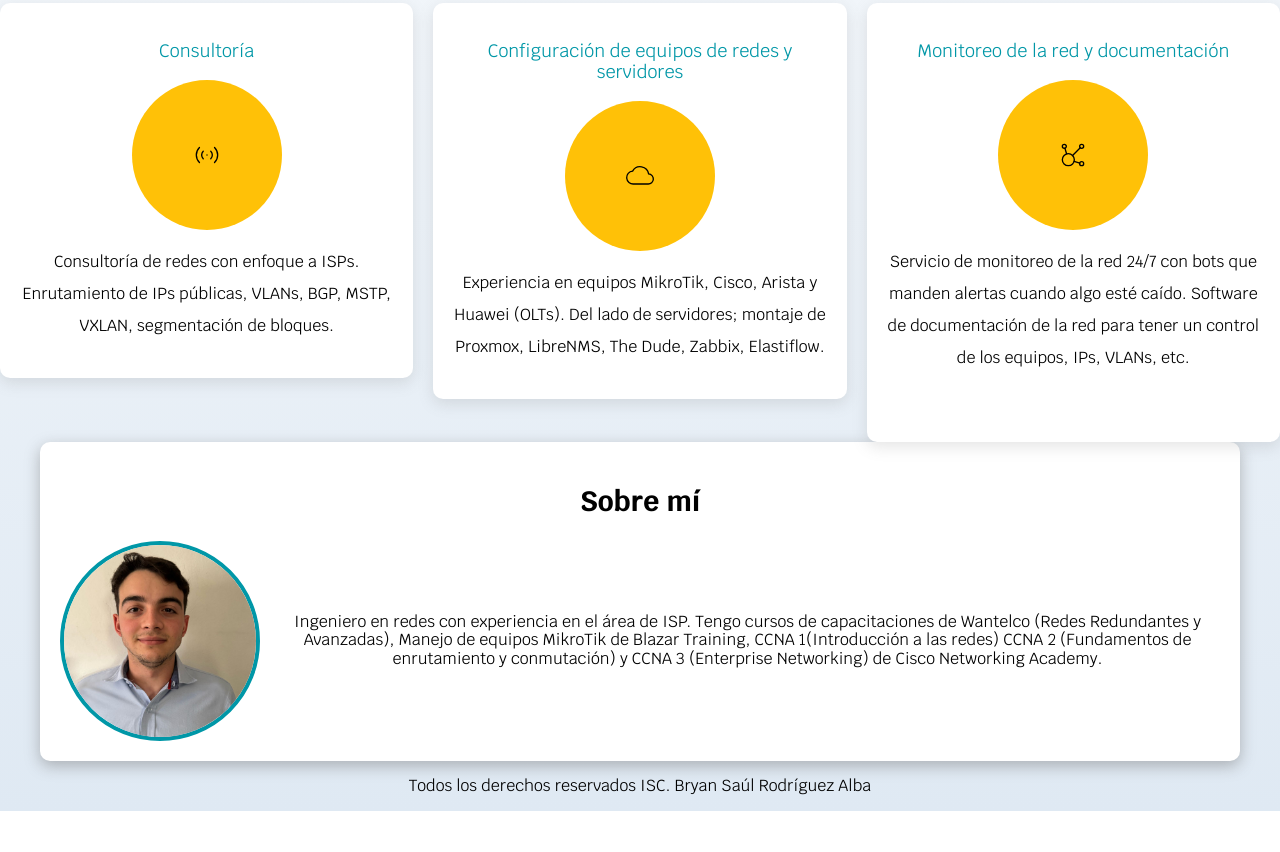
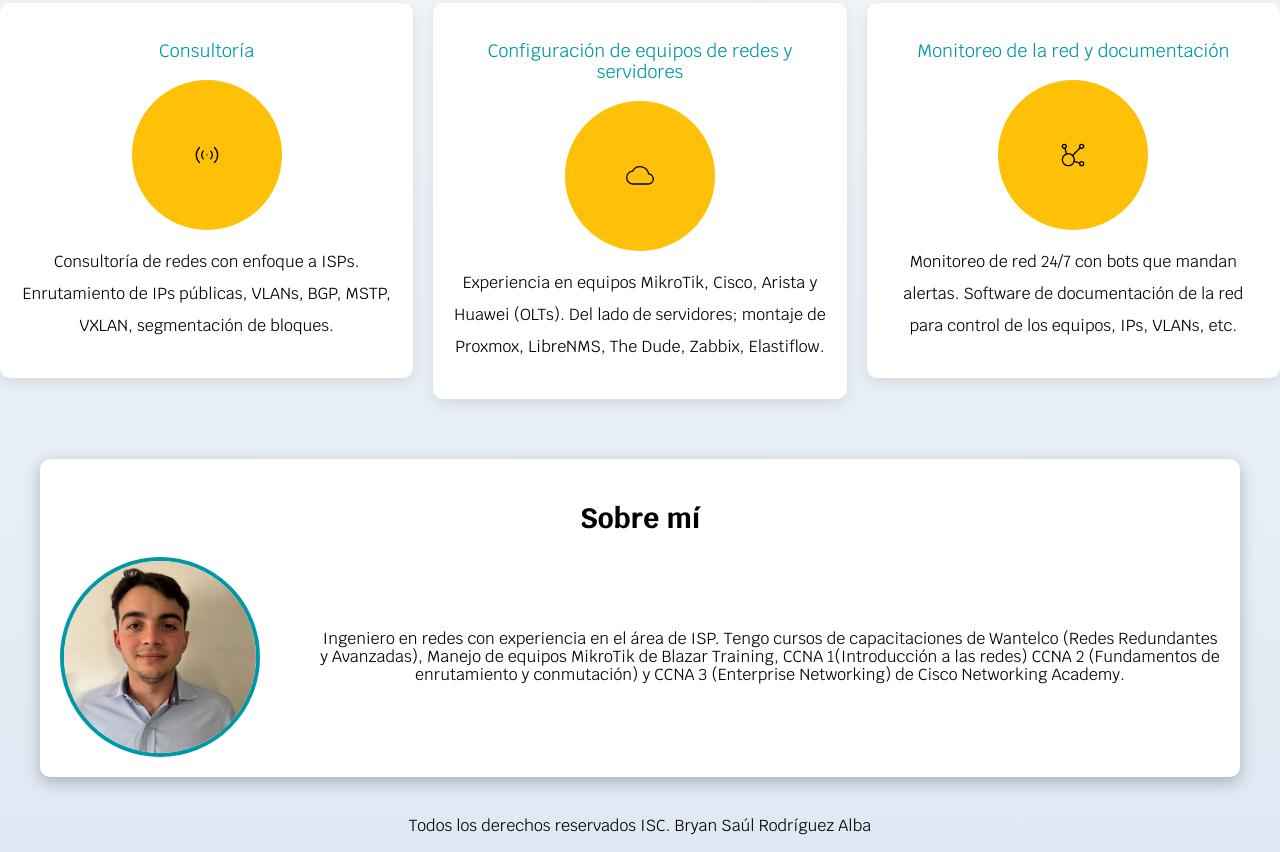
Before and after one commit to BryanAlba/CV, a plain HTML site: page servicios.html in a window 1280 px wide. Shown: the part 663-1515 px from the top of the page. Before the commit the page ends 1474 px from the top, so only its background shows below. Drawn offline with Linux system fonts and the light colour scheme.

Commit message:
version 1.0 ahora si

```diff
--- a/CSS/styles.css
+++ b/CSS/styles.css
@@ -290,12 +290,14 @@ h3 {
     text-align: center;
 }
 .sobre-mi {
-    margin: 4rem 0;
-    margin-top: 4rem;
+    max-width: 1200px; /* o el valor que prefieras */
+    margin-left: auto;
+    margin-right: auto;
+    margin-top: 6rem;
+    margin-bottom: 4rem;
     justify-content: center;
     scroll-snap-align: center;
     scroll-snap-stop: always;
-    margin: 0 auto;
     padding: 2rem;
     border-radius: 1rem;
 }
@@ -314,7 +316,7 @@ h3 {
         flex-direction: row;
         text-align: center;
         justify-content: center;
-        gap: 1.5rem;
+        gap: 6rem;
     }
 }
 
--- a/servicios.html
+++ b/servicios.html
@@ -82,9 +82,7 @@
                         <path d="M8.5 15.5m-4.5 0a4.5 4.5 0 1 0 9 0a4.5 4.5 0 1 0 -9 0" />
                     </svg>
                 </div>
-                <p>Servicio de monitoreo de la red 24/7 con bots que manden alertas cuando algo esté caído.
-                    Software de documentación de la red para tener un control de los equipos, IPs, VLANs, etc.</p>
-                </p>
+                <p>Monitoreo de red 24/7 con bots que mandan alertas. Software de documentación de la red para control de los equipos, IPs, VLANs, etc.</p>
             </section>
         </div>
     </main>
```
